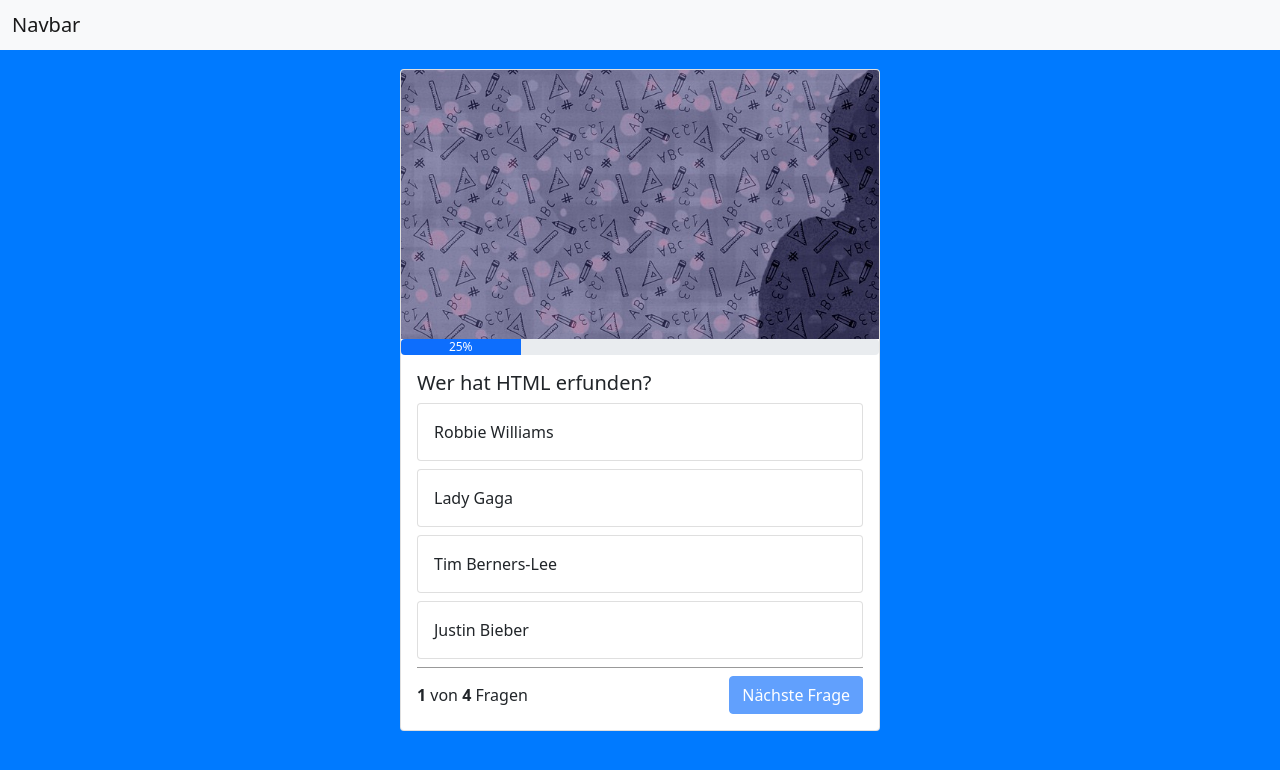
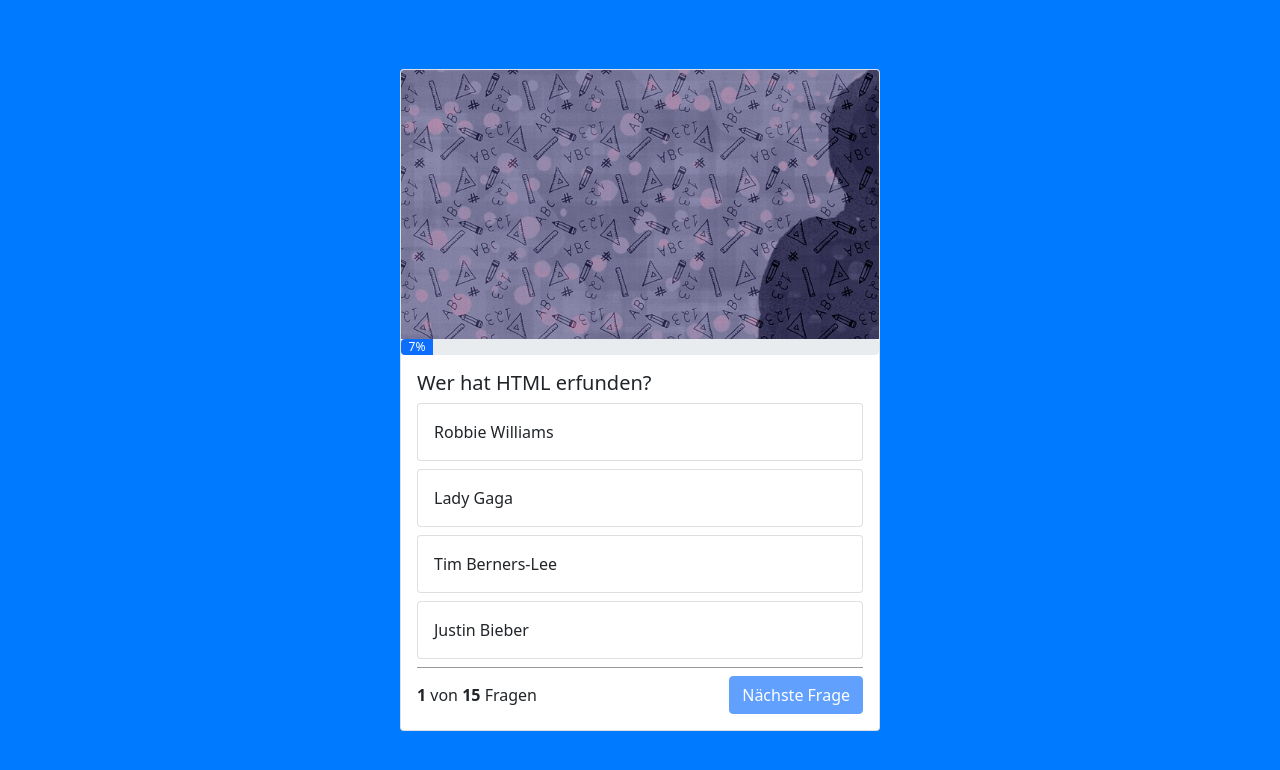
Before and after one commit to k-webdev/Quiz-App, a website: page index.html in a window 1280 px wide. Drawn offline with nearby package versions, Linux system fonts and the light colour scheme.

Commit message:
addet questions and fixed BUG in removeLogs()

```diff
--- a/index.html
+++ b/index.html
@@ -21,15 +21,15 @@
 
 <body onload="init()">
 
-    <nav class="navbar navbar-light bg-light">
+    <!-- <nav class="navbar navbar-light bg-light">
         <div class="container-fluid">
             <span class="navbar-brand mb-0 h1">Navbar</span>
         </div>
-    </nav>
+    </nav> -->
     <div class="cardContainer">
         <div class="card quizz-card">
             <h1 id="winHeadline" class="onTop" style="display: none;">Du hast<br> <b id="scored-points">xxx</b><br>
-                Punkte von<br> <b id="points-of">xxx</b><br> punkten richtig beantwortet!</h1>
+                von<br> <b id="points-of">xxx</b><br> Fragen richtig beantwortet!</h1>
             <img id="imgChange" src="./img/pencil.jpg" class="card-img-top">
 
             <div class="progress">
--- a/script.js
+++ b/script.js
@@ -8,27 +8,115 @@
         'right_answer': 3
     },
     {
-        'question': 'Wer lernt Front-End Entwicklung?',
-        'answer_1': 'Sven',
-        'answer_2': 'Dina',
-        'answer_3': 'Andreas',
-        'answer_4': 'Dennis',
+        'question': 'Das flächenmäßig kleinste Bundesland heißt?',
+        'answer_1': 'Berlin',
+        'answer_2': 'Bremen',
+        'answer_3': 'Saarland',
+        'answer_4': 'Hamburg',
+        'right_answer': 2
+    },
+    {
+        'question': 'Was bedeutet das lateinische “carpe diem”?',
+        'answer_1': 'Genieße das Leben',
+        'answer_2': 'Nutze den Tag',
+        'answer_3': 'Dein Tag wird toll werden',
+        'answer_4': 'Man sieht sich immer zweimal im Leben',
+        'right_answer': 2
+    },
+    {
+        'question': 'Was ist die “Goldene Himbeere”?',
+        'answer_1': 'Ein Preis für die schlechteste Leistung innerhalb eines Filmjahres',
+        'answer_2': 'Eine Nachspeise aus Russland',
+        'answer_3': 'Das teuerste Schmuckstück der Welt',
+        'answer_4': 'Das Symbol einer Sekte',
+        'right_answer': 1
+    },
+    {
+        'question': 'Welcher deutsche Herrscher trug den Beinamen “der Große”?',
+        'answer_1': 'Friedrich der I. von Preußen',
+        'answer_2': 'Friedrich der III. von Sachsen',
+        'answer_3': 'Friedrich II. von Preußen',
+        'answer_4': 'Friedrich der III. von Österreich',
+        'right_answer': 3
+    },
+    {
+        'question': 'Welcher Pilz ist einer der giftigsten der Welt?',
+        'answer_1': 'Der Fliegenpilz',
+        'answer_2': 'Der Grüne Knollenblätterpilz',
+        'answer_3': 'Der Gemeine Kartoffelbovist',
+        'answer_4': 'Der Satansröhrling',
+        'right_answer': 2
+    },
+    {
+        'question': 'Welche Gürtelfarbe existiert nicht im Kampfsport Karate?',
+        'answer_1': 'Schwarz',
+        'answer_2': 'Weiß',
+        'answer_3': 'Braun',
+        'answer_4': 'Rot',
         'right_answer': 4
     },
     {
-        'question': 'Wer ist der Fette Kater?',
-        'answer_1': 'Spike',
-        'answer_2': 'Zehn-oh',
-        'answer_3': 'Groot',
-        'answer_4': 'Sami',
+        'question': 'Einen Feinschmecker nennt man auch?',
+        'answer_1': 'Gourmet',
+        'answer_2': 'Gourmed',
+        'answer_3': 'Genießer',
+        'answer_4': 'Leckermäulchen',
+        'right_answer': 1
+    },
+    {
+        'question': 'Welche Insel gehört nicht zu den balearischen Inseln?',
+        'answer_1': 'Ibiza',
+        'answer_2': 'Formentera',
+        'answer_3': 'Cabrera',
+        'answer_4': 'Gran Canaria',
+        'right_answer': 4
+    },
+    {
+        'question': 'Welcher Schauspieler hat nicht in einem James Bond-Film mitgespielt?',
+        'answer_1': 'Timothy Dalton',
+        'answer_2': 'Leonardo DiCaprio',
+        'answer_3': 'Daniel Craig',
+        'answer_4': 'Javier Bardem',
         'right_answer': 2
     },
     {
-        'question': 'Wer ist der dumme Kater?',
-        'answer_1': 'Groot',
-        'answer_2': 'Zehn-oh',
-        'answer_3': 'Spike',
-        'answer_4': 'Sami',
+        'question': 'Folgt man dem Äquator um die Welt, legt man wie viele Kilometer zurück?',
+        'answer_1': 'Rund 40.070 km',
+        'answer_2': 'Rund 30.070 km',
+        'answer_3': 'Rund 60.070 km',
+        'answer_4': 'Rund 80.070 km',
+        'right_answer': 1
+    },
+    {
+        'question': 'Wer oder was ist eine “Druidin”?',
+        'answer_1': 'Eine Kräutersammlerin im Harz',
+        'answer_2': 'Eine Hunderasse aus China',
+        'answer_3': 'Ein Magnetfeld',
+        'answer_4': 'Eine Priesterin oder Zauberin der keltischen Religion',
+        'right_answer': 4
+    },
+    {
+        'question': 'Mit welcher Tiergruppe sind die Dinosaurier am engsten verwandt?',
+        'answer_1': 'Vögeln',
+        'answer_2': 'Eidechsen',
+        'answer_3': 'Alligatoren',
+        'answer_4': 'Affen',
+        'right_answer': 1
+    },
+    {
+        'question': 'Was meinen Weinkenner, wenn sie das Wort “rassig” verwenden?',
+        'answer_1': 'Es beschreibt Weine mit vielen Duftstoffen.',
+        'answer_2': 'Es beschreibt alkohol- und körperreiche Weine.',
+        'answer_3': 'Es beschreibt Weine mit einer ausgeglichenen, aber ausgeprägten Säure.',
+        'answer_4': 'Es beschreibt Weine, die im Geschmack an frisches Obst erinnern.',
+        'right_answer': 3
+    },
+    {
+        'question': 'Welches Metall leitet Wärme am besten?',
+        'answer_1': 'Silber',
+        'answer_2': 'Kupfer',
+        'answer_3': 'Gold',
+        'answer_4': 'Aluminium',
         'right_answer': 1
     }
 ];
@@ -54,7 +142,7 @@
     if (currentQuestion >= questions.length) {
         finished();
     } else {
-        document.getElementById('progress-percent').innerHTML = percent + '%';
+        document.getElementById('progress-percent').innerHTML = percent.toFixed(0) + '%';
         document.getElementById('progress-percent').style = `width:${percent.toFixed(2)}%;`;
         let question = questions[currentQuestion];
         document.getElementById('question').innerHTML = question['question'];
@@ -90,10 +178,16 @@
 }
 
 function removeLogs() {
-    for (let i = 0; i < questions.length; i++) {
-        document.getElementById(`answer_${i + 1}`).classList.remove('btn-danger');
-        document.getElementById(`answer_${i + 1}`).classList.remove('btn-success');
-    }
+    /* for (let i = 0; i < questions.length; i++) { */
+        document.getElementById(`answer_1`).classList.remove('btn-danger');
+        document.getElementById(`answer_2`).classList.remove('btn-danger');
+        document.getElementById(`answer_3`).classList.remove('btn-danger');
+        document.getElementById(`answer_4`).classList.remove('btn-danger');
+        document.getElementById(`answer_1`).classList.remove('btn-success');
+        document.getElementById(`answer_2`).classList.remove('btn-success');
+        document.getElementById(`answer_3`).classList.remove('btn-success');
+        document.getElementById(`answer_4`).classList.remove('btn-success');
+    /* } */
 }
 
 function finished() {
@@ -108,7 +202,6 @@
 
 function calcPercent() {
     percent = (currentQuestion + 1) / questions.length * 100;
-    console.log(percent);
 }
 
 function restartGame() {
--- a/styles.css
+++ b/styles.css
@@ -13,7 +13,7 @@
     justify-content: center;
     align-items: center;
     width: 100%;
-    min-height: calc(100vh - 100px);
+    min-height: 100vh;
 }
 
 .question-footer{
```
